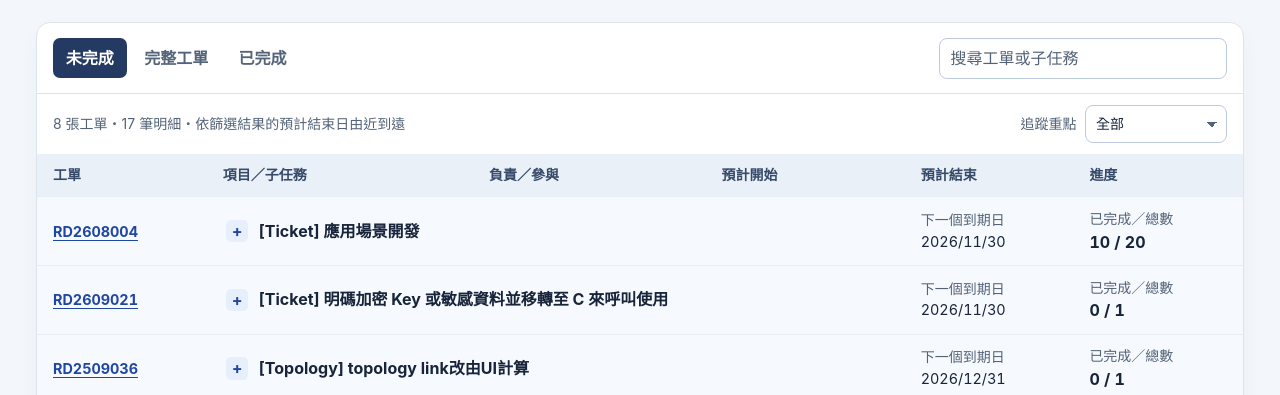
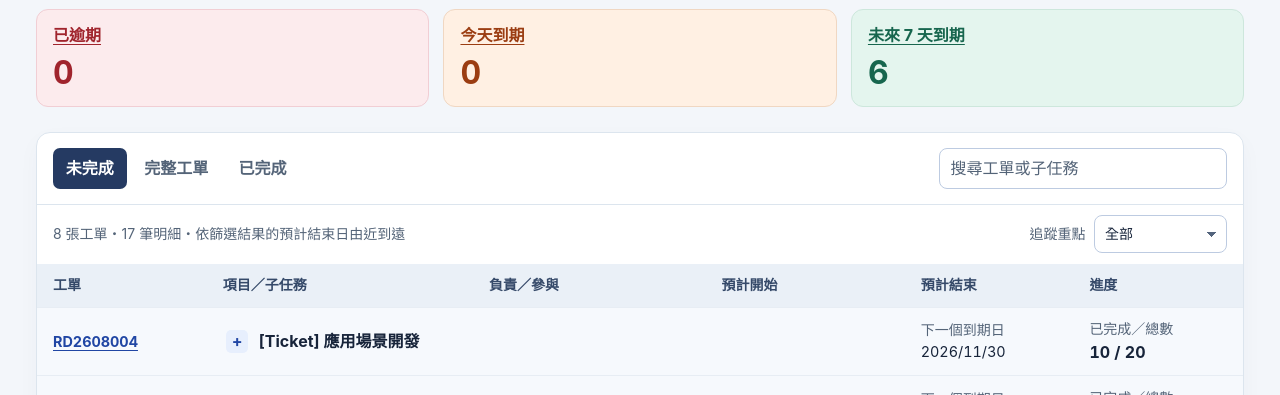
Before and after one commit to gm0621/gimmy-ticket-tracker, a plain HTML site: page dist/index.html in a window 1280 px wide. Shown: the part 365-760 px from the top of the page. Drawn offline with Linux system fonts and the light colour scheme; no server answers.

Commit message:
Add Taipei deadline filters to the ticket tracker

```diff
--- a/dist/app.js
+++ b/dist/app.js
@@ -31,6 +31,8 @@ const expandedTickets = new Set();
 let rows = snapshot;
 let view = "open";
 let refreshing = false;
+let renderedDate;
+let dateTimer;
 
 document.querySelector("[data-source]").href = source;
 
@@ -51,11 +53,19 @@ function parseFeed(payload) {
   });
 }
 
-function highlights(row, today) {
+function shiftDate(date, days) {
+  const day = new Date(date);
+  day.setUTCDate(day.getUTCDate() + days);
+  return day.toISOString().slice(0, 10);
+}
+
+function highlights(row, today, weekEnd) {
   return {
     due: !row.done && row.end === reportDeadline,
     dec: !row.done && row.start.startsWith("2026-12-"),
     late: !row.done && Boolean(row.end) && row.end < today,
+    today: !row.done && row.end === today,
+    week: !row.done && row.end > today && row.end <= weekEnd,
   };
 }
 
@@ -84,7 +94,8 @@ function renderRow(row, flags, today) {
   if (row.task) item.append(make("span", row.task, "subtask"));
   const tags = make("div", "", "tags");
   if (row.done) tags.append(make("span", shortDate(row.done) + " 完成", "tag done"));
-  if (flags.due) tags.append(make("span", "11/30 到期", "tag due"));
+  if (flags.today) tags.append(make("span", "今天到期", "tag due"));
+  else if (flags.due) tags.append(make("span", "11/30 到期", "tag due"));
   if (flags.dec) tags.append(make("span", "12 月排定開始", "tag future"));
   if (flags.late) tags.append(make("span", "已逾期", "tag late"));
   if (!tags.childElementCount) {
@@ -165,14 +176,22 @@ function renderGroup(shown, all, today) {
 
 function render() {
   const today = dateFormat.format(new Date());
-  const entries = rows.map(row => ({ row, flags: highlights(row, today) }));
+  renderedDate = today;
+  const weekEnd = shiftDate(today, 7);
+  const entries = rows.map(row => ({ row, flags: highlights(row, today, weekEnd) }));
   const totals = {
     open: rows.filter(row => !row.done).length,
     due: entries.filter(({ flags }) => flags.due).length,
     dec: entries.filter(({ flags }) => flags.dec).length,
     done: rows.filter(row => row.done).length,
+    late: entries.filter(({ flags }) => flags.late).length,
+    today: entries.filter(({ flags }) => flags.today).length,
+    week: entries.filter(({ flags }) => flags.week).length,
   };
-  for (const [key, count] of Object.entries(totals)) elements[key + "-count"].textContent = count;
+  for (const [key, count] of Object.entries(totals)) {
+    const counter = elements[key + "-count"];
+    if (counter) counter.textContent = count;
+  }
   const term = elements.search.value.trim().toLocaleLowerCase("zh-TW");
   const filter = elements.filter.value;
   shortcuts.forEach(button => button.setAttribute("aria-pressed", String(view === "open" && button.dataset.filter === filter)));
@@ -197,6 +216,15 @@ function render() {
     tr.append(td);
     elements.rows.append(tr);
   }
+}
+
+function trackTaipeiDate() {
+  const now = new Date();
+  const today = dateFormat.format(now);
+  if (today !== renderedDate) render();
+  clearTimeout(dateTimer);
+  const midnight = new Date(shiftDate(today, 1) + "T00:00:00+08:00");
+  dateTimer = setTimeout(trackTaipeiDate, midnight - now);
 }
 
 async function refresh() {
@@ -240,5 +268,6 @@ shortcuts.forEach(button => button.addEventListener("click", () => {
 elements.search.addEventListener("input", render);
 elements.filter.addEventListener("change", render);
 elements.refresh.addEventListener("click", refresh);
-render();
+document.addEventListener("visibilitychange", trackTaipeiDate);
+trackTaipeiDate();
 refresh();
--- a/dist/index.html
+++ b/dist/index.html
@@ -5,8 +5,8 @@
   <meta name="viewport" content="width=device-width, initial-scale=1">
   <meta name="description" content="Gimmy 的 7.0.102 工單進度、到期項目與已完成工作。">
   <title>Gimmy 工單進度</title>
-  <link rel="stylesheet" href="./style.css?v=7464606">
-  <script type="module" src="./app.js?v=7464606"></script>
+  <link rel="stylesheet" href="./style.css?v=deadline-cards">
+  <script type="module" src="./app.js?v=deadline-cards"></script>
 </head>
 <body>
   <header class="top"><div class="frame top-inner">
@@ -27,6 +27,11 @@
       <button class="metric future" type="button" data-filter="dec" aria-pressed="false" aria-controls="rows"><span>12 月排定開始</span><strong id="dec-count">–</strong></button>
       <button class="metric" type="button" data-card-view="done" aria-pressed="false" aria-controls="rows"><span>已完成項目</span><strong id="done-count">–</strong></button>
     </section>
+    <section class="metrics deadline-metrics" aria-label="依台北日期篩選到期工單">
+      <button class="metric overdue" type="button" data-filter="late" aria-pressed="false" aria-controls="rows"><span>已逾期</span><strong id="late-count">–</strong></button>
+      <button class="metric due" type="button" data-filter="today" aria-pressed="false" aria-controls="rows"><span>今天到期</span><strong id="today-count">–</strong></button>
+      <button class="metric upcoming" type="button" data-filter="week" aria-pressed="false" aria-controls="rows"><span>未來 7 天到期</span><strong id="week-count">–</strong></button>
+    </section>
     <section class="board" aria-label="工單明細">
       <div class="toolbar">
         <div class="views" aria-label="工單檢視">
@@ -43,7 +48,9 @@
             <option value="">全部</option>
             <option value="due">11/30 到期</option>
             <option value="dec">12 月排定開始</option>
-            <option value="late">已逾預計結束日</option>
+            <option value="late">已逾期</option>
+            <option value="today">今天到期</option>
+            <option value="week">未來 7 天到期</option>
           </select>
         </label>
       </div>
@@ -54,7 +61,7 @@
         </table>
       </div>
     </section>
-    <footer>已完成／總數以整張工單的明細計算。有實際結束日的項目列為已完成。紅色逾期標記依台北日期判定。11/30 與 12 月標記對應 2026 年 11 月 27 日的報告。</footer>
+    <footer>到期篩選依台北日期判定。未來 7 天從明天起算。已完成／總數以整張工單的明細計算。有實際結束日的項目列為已完成。11/30 與 12 月標記對應 2026 年 11 月 27 日的報告。</footer>
   </main>
 </body>
 </html>
--- a/dist/style.css
+++ b/dist/style.css
@@ -34,6 +34,9 @@ h1 { margin: 0; font-size: clamp(2rem, 4.1vw, 3.5rem); letter-spacing: -.045em;
 .sync button { white-space: nowrap; color: var(--blue); background: var(--white); border: 1px solid #bdcbe1; padding: .45rem .85rem; border-radius: 8px; }
 .sync button:disabled { opacity: .55; cursor: progress; }
 .metrics { display: grid; grid-template-columns: repeat(4, minmax(0, 1fr)); gap: .9rem; margin-bottom: 1.6rem; }
+.metrics:has(+ .deadline-metrics) { margin-bottom: .75rem; }
+.deadline-metrics { grid-template-columns: repeat(3, minmax(0, 1fr)); }
+.deadline-metrics .metric strong { font-size: clamp(1.5rem, 2.8vw, 2rem); }
 .metric { display: grid; padding: .85rem 1rem; border: 1px solid var(--line); border-radius: 12px; background: var(--white); }
 .metric span { font-weight: 650; }
 .metric strong { font-size: clamp(1.75rem, 3.5vw, 2.55rem); font-variant-numeric: tabular-nums; letter-spacing: -.045em; line-height: 1.22; margin-top: .32rem; }
@@ -42,6 +45,8 @@ h1 { margin: 0; font-size: clamp(2rem, 4.1vw, 3.5rem); letter-spacing: -.045em;
 button.metric { color: inherit; text-align: left; }
 button.metric.due { color: var(--due); }
 button.metric.future { color: var(--purple); }
+button.metric.overdue { color: #a0242d; background: #fcebed; border-color: #f1ced4; }
+button.metric.upcoming { color: var(--green); background: var(--green-bg); border-color: #cde7dc; }
 button.metric span { text-decoration: underline; text-underline-offset: .2em; }
 button.metric:hover { border-color: currentColor; }
 button.metric[aria-pressed="true"] { border-color: currentColor; box-shadow: inset 0 0 0 1px currentColor; }
@@ -120,6 +125,8 @@ footer { padding: 1rem 0 2.2rem; color: var(--muted); font-size: .875rem; }
   .intro { flex-direction: column; align-items: flex-start; }
   .sync { flex-wrap: wrap; }
   .metrics { grid-template-columns: repeat(2, minmax(0, 1fr)); gap: .65rem; }
+  .deadline-metrics { grid-template-columns: repeat(3, minmax(0, 1fr)); }
+  .deadline-metrics .metric { padding: .65rem; }
   .toolbar, .table-meta { padding-inline: .75rem; }
   .search { flex: 1 1 100%; }
   .top a { font-size: .875rem; white-space: nowrap; }
```
